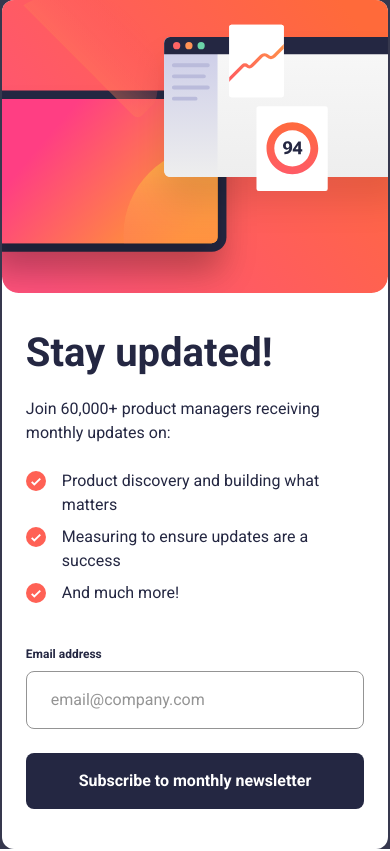
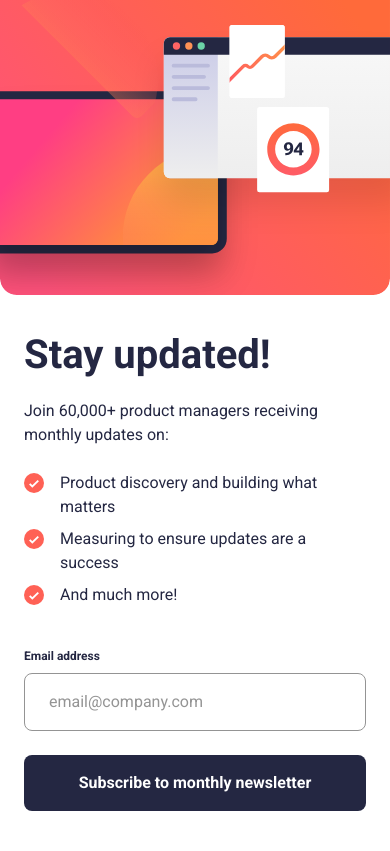
Before and after one commit to andrewshtyka/newsletter-sign-up-with-success-message-main, a website built with Vite: page index.html in a window 390 px wide. Built offline with nearby package versions, Linux system fonts and the light colour scheme.

Commit message:
ready for test v2

```diff
--- a/src/styles/main.scss
+++ b/src/styles/main.scss
@@ -37,21 +37,17 @@ body {
 /* #region = COMPONENTS */
 
 .c-bg {
-  min-height: 100svh;
+  height: 100svh;
   background-color: $color-blue-700;
 }
 
 .c-card {
   background-color: $color-white;
   width: 100%;
-
-  max-inline-size: clamp(20rem, calc(20rem + 17vw), 31rem);
-
-  @media (min-width: 24rem) {
-    border-radius: 0.75rem;
-  }
+  height: 100svh;
 
   @media (min-width: 48rem) {
+    height: auto;
     border-radius: 2rem;
     padding: 2.5rem;
 
@@ -160,11 +156,6 @@ body {
   width: 100%;
   line-height: 0;
 
-  @media (min-width: 24rem) {
-    border-top-left-radius: 0.75rem;
-    border-top-right-radius: 0.75rem;
-  }
-
   @media (min-width: 64rem) {
     height: 100%;
     width: 25rem;
@@ -176,6 +167,11 @@ body {
 .o-card_content {
   padding: 2.5rem 1.5rem;
   padding-top: 0;
+
+  display: flex;
+  flex-direction: column;
+  justify-content: space-between;
+  height: 100%;
 
   @media (min-width: 48rem) {
     padding: 0;
```
Also changed, not shown: src/styles/main.css, 1 other file.
